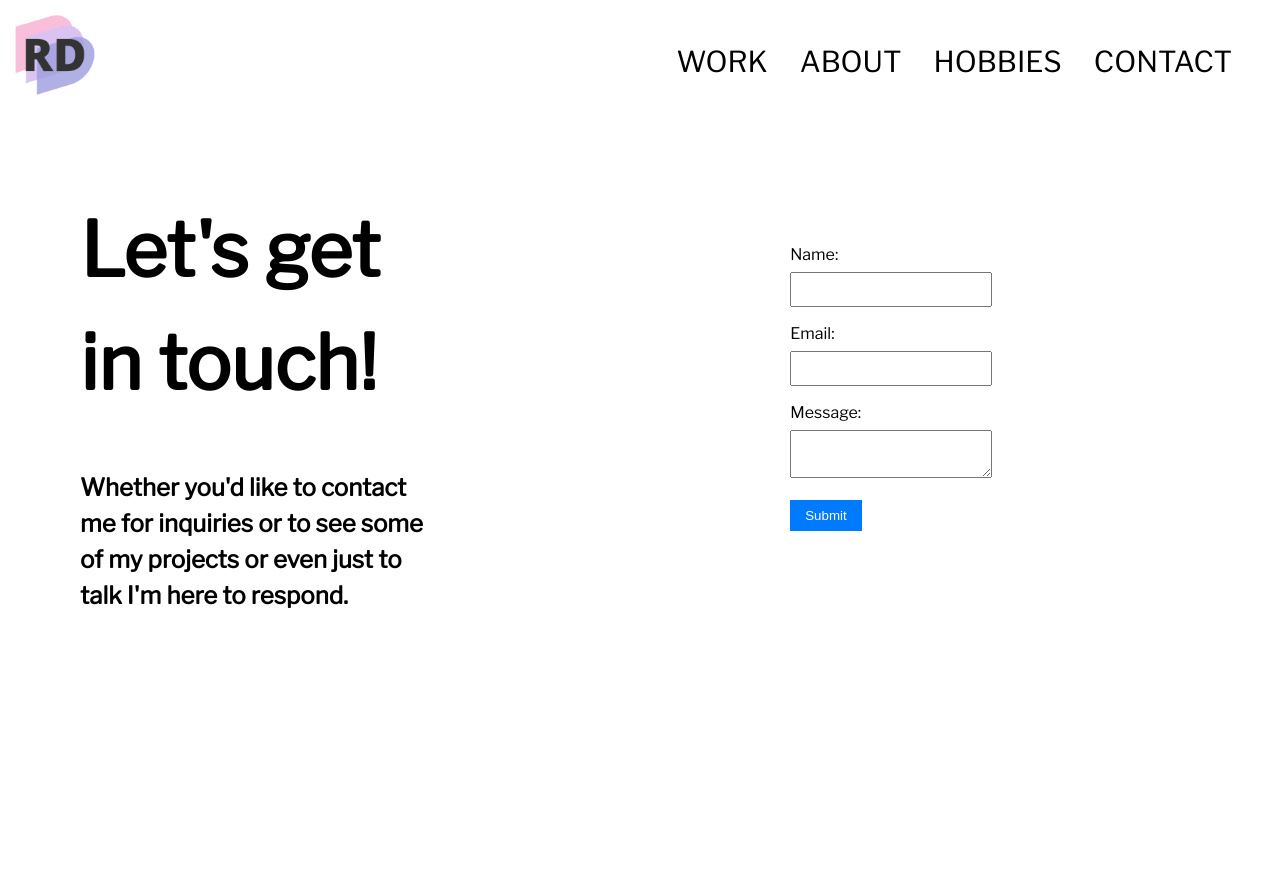
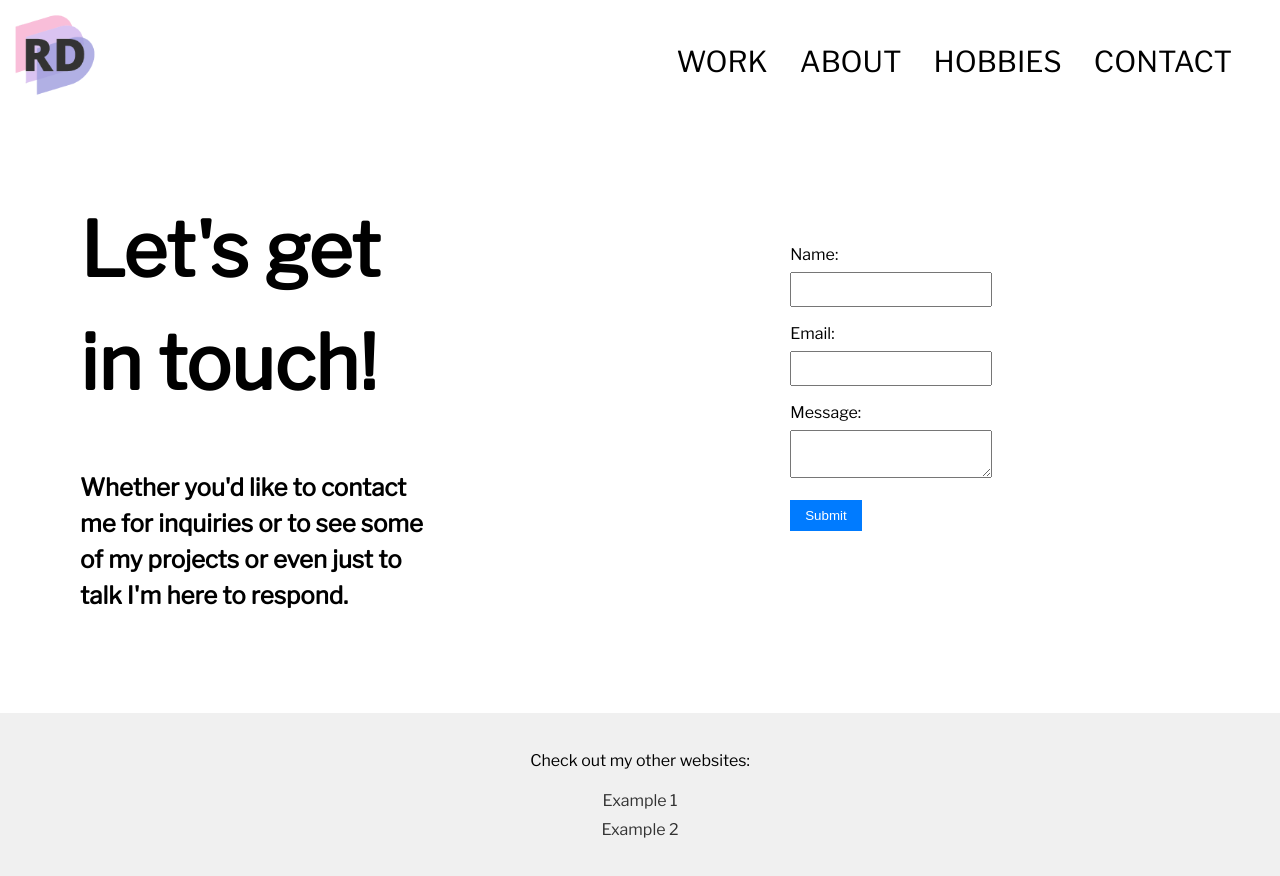
Before and after one commit to RoaringRohan/personal-portfolio, a React (Create React App) app: page /contact in a window 1280 px wide. Before the commit the page ends 800 px from the top, so only its background shows below. Built offline with nearby package versions, Linux system fonts and the light colour scheme.

Commit message:
Adding footer

```diff
--- /dev/null
+++ b/src/components/Footer/index.js
@@ -0,0 +1,27 @@
+import './index.scss';
+import React from 'react';
+
+const Footer = () => {
+  return (
+    <footer className="footer">
+      <div className="footer-content">
+        <p>Check out my other websites:</p>
+        <ul>
+          <li>
+            <a href="https://example1.com" target="_blank" rel="noopener noreferrer">
+              Example 1
+            </a>
+          </li>
+          <li>
+            <a href="https://example2.com" target="_blank" rel="noopener noreferrer">
+              Example 2
+            </a>
+          </li>
+          {/* Add more links as needed */}
+        </ul>
+      </div>
+    </footer>
+  );
+};
+
+export default Footer;
--- /dev/null
+++ b/src/components/Footer/index.scss
@@ -0,0 +1,37 @@
+/* index.scss */
+.container {
+    /* Your existing container styles */
+
+    .footer {
+      background-color: #f0f0f0;
+      padding: 20px;
+      text-align: center;
+
+      .footer-content {
+        max-width: 800px;
+        margin: 0 auto;
+
+        p {
+          margin-bottom: 10px;
+        }
+
+        ul {
+          list-style: none;
+          padding: 0;
+
+          li {
+            margin-bottom: 5px;
+
+            a {
+              color: #333;
+              text-decoration: none;
+
+              &:hover {
+                text-decoration: underline;
+              }
+            }
+          }
+        }
+      }
+    }
+  }
--- a/src/components/Layout/index.js
+++ b/src/components/Layout/index.js
@@ -1,14 +1,16 @@
 import './index.scss';
 import React from 'react';
 import Nav from '../Nav';
+import Footer from '../Footer';
 
 const Layout = ({ children }) => {
     return (
-        <div>
+        <div className="container layout">
             <Nav />
             <div className="content">
                 {children}
             </div>
+            <Footer />
         </div>
     );
 };
```
